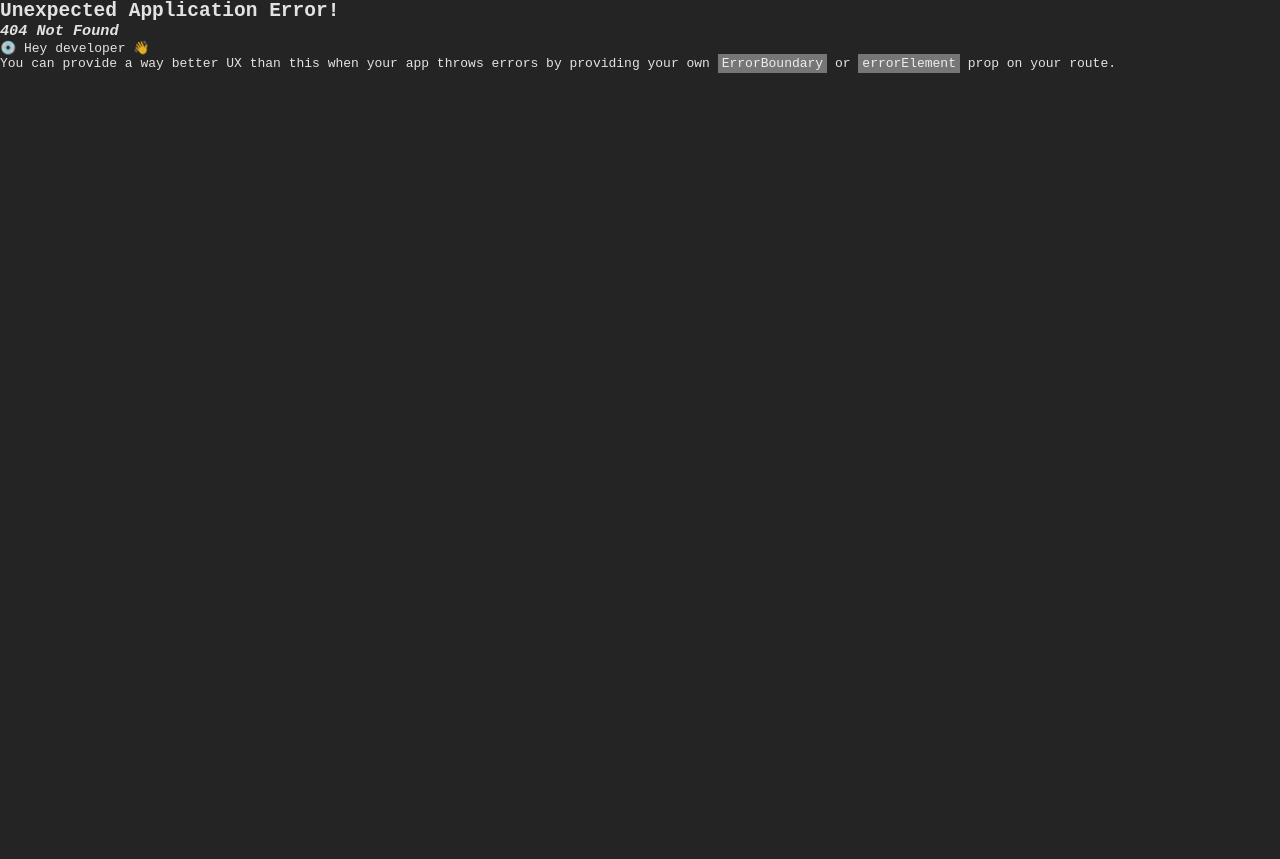
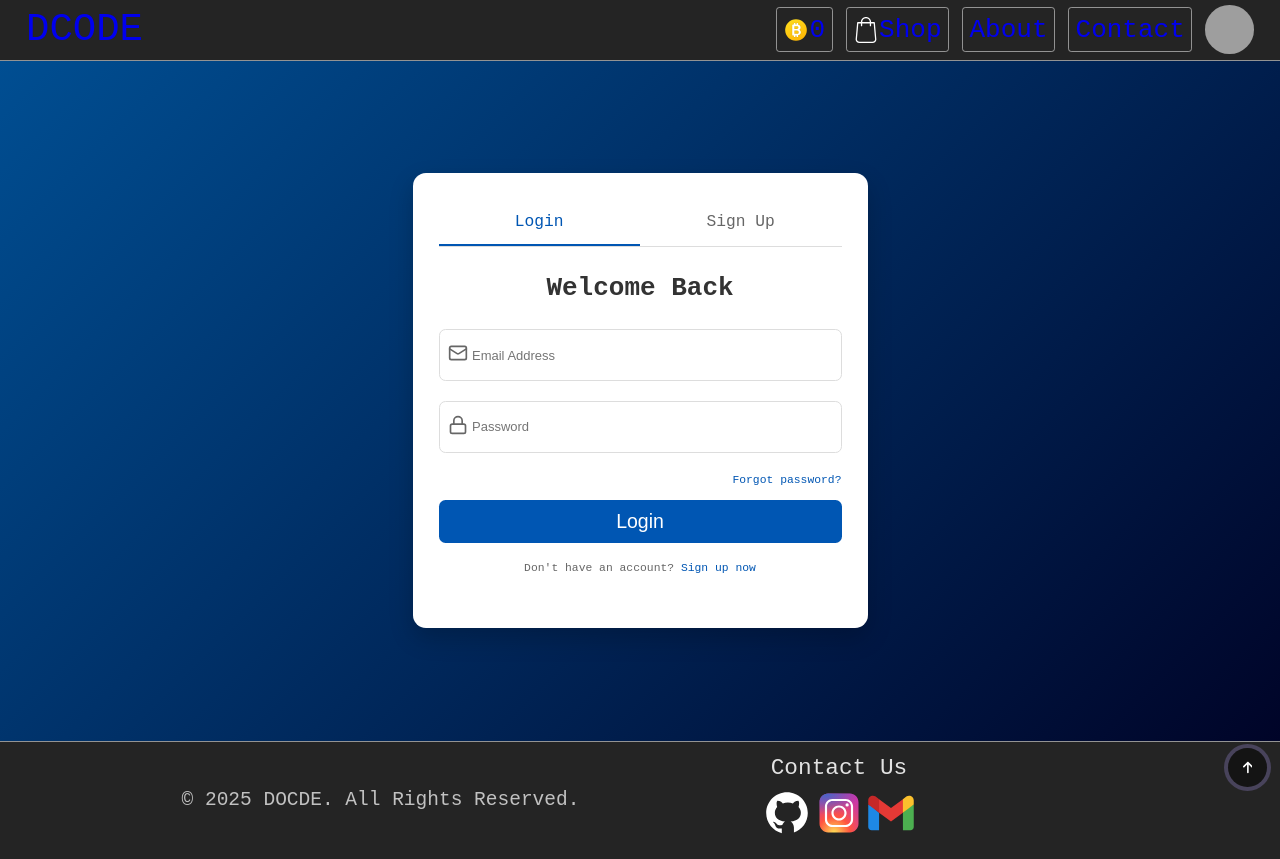
Before and after one commit to devclub-nstru/DCODE-frontend, a React (Vite) app in the folder Some-D-coin/: page /login in a window 1280 px wide. Before the commit this address had no page. Before the commit the page ends 800 px from the top, so only its background shows below. Built offline with nearby package versions, Linux system fonts and the light colour scheme; grey boxes are pictures that could not be loaded.

Commit message:
Full Layout done...
issues reaming

```diff
--- a/Some-D-coin/src/Layout.jsx
+++ b/Some-D-coin/src/Layout.jsx
@@ -3,8 +3,7 @@ import Header from "./components/Header/Header";
 import Footer from "./components/Footer/Footer";
 import Home from "./components/Home/Home";
 import { Outlet } from "react-router-dom";
-import GitHubIssues from "./components/GitHubIssues/GitHubIssues";
-import Squares from "./components/Element/Squares";
+
 
 function Layout() {
   return (
--- a/Some-D-coin/src/components/GitHubIssues/GitHubIssues.jsx
+++ b/Some-D-coin/src/components/GitHubIssues/GitHubIssues.jsx
@@ -2,7 +2,7 @@ import React, { useState } from "react";
 import "./GitHubIssues.css"; // Make sure to create this CSS file
 
 const GitHubIssues = () => {
-  const [activeTab, setActiveTab] = useState("open");
+  const [activeTab, setActiveTab] = useState("Available");
   const [issues, setIssues] = useState([
     {
       id: 1,
@@ -222,16 +222,16 @@ const GitHubIssues = () => {
         <div className="tabs-container">
           <div className="tabs">
             <button
-              className={`tab ${activeTab === "open" ? "active" : ""}`}
-              onClick={() => setActiveTab("open")}
+              className={`tab ${activeTab === "Available" ? "active" : ""}`}
+              onClick={() => setActiveTab("Available")}
             >
-              Open <span className="count">15</span>
+              Available <span className="count">15</span>
             </button>
             <button
-              className={`tab ${activeTab === "closed" ? "active" : ""}`}
-              onClick={() => setActiveTab("closed")}
+              className={`tab ${activeTab === "Assigned" ? "active" : ""}`}
+              onClick={() => setActiveTab("Assigned")}
             >
-              Closed <span className="count">19</span>
+              Assigned <span className="count">19</span>
             </button>
           </div>
           <div className="filters">
@@ -302,7 +302,7 @@ const GitHubIssues = () => {
               {issue.labels.includes("assignment-available") && (
                 <button class="btn">
                   <span class="btn__visible">Buy Now</span>
-                  <span class="btn__invisible">
+                  <span class="btn__invisible ">
                     {" "}
                     <svg
                       xmlns="http://www.w3.org/2000/svg"
--- a/Some-D-coin/src/components/Header/Header.jsx
+++ b/Some-D-coin/src/components/Header/Header.jsx
@@ -7,7 +7,9 @@ function navbar() {
     <>
       <nav id="nav-bar">
         <div className="logo">
-          <span id="logo">DCODE</span>
+          <a href="/#">
+            <span id="logo">DCODE</span>
+          </a>
         </div>
         <div className="nav-items">
           <NavLink to="/#" className="item">
@@ -69,10 +71,10 @@ function navbar() {
           <NavLink to="/about" className="item">
             About
           </NavLink>
-          <NavLink to="contact" className="item">
+          <NavLink to="/contact" className="item">
             Contact
           </NavLink>
-          <NavLink to="/#" id="account">
+          <NavLink to="/login" id="account">
             <img
               src="https://cdn.pixabay.com/photo/2022/06/05/07/04/person-7243410_1280.png"
               alt=""
--- /dev/null
+++ b/Some-D-coin/src/components/Login/Login.jsx
@@ -0,0 +1,230 @@
+import React, { useState } from 'react';
+import { Mail, Lock, User } from 'lucide-react';
+
+const styles = {
+  authContainer: {
+    minHeight: '85vh',
+    background: 'linear-gradient(135deg, #004e92 0%, #000428 100%)',
+    display: 'flex',
+    alignItems: 'center',
+    justifyContent: 'center',
+  },
+  authForm: {
+    background: 'white',
+    padding: '2rem',
+    borderRadius: '1rem',
+    boxShadow: '0 10px 25px rgba(0, 0, 0, 0.2)',
+    width: '100%',
+    maxWidth: '35rem',
+    position: 'relative',
+    minHeight: '35rem',
+  },
+  formTitle: {
+    textAlign: 'center',
+    marginBottom: '2rem',
+    color: '#333',
+    fontSize: '2rem',
+    fontWeight: 600,
+  },
+  formGroup: {
+    marginBottom: '1.5rem',
+  },
+  formInput: {
+    width: '100%',
+    minHeight: '4rem',
+    padding: '0.75rem',
+    paddingLeft: '2.5rem',
+    border: '1px solid #ddd',
+    borderRadius: '0.5rem',
+    fontSize: '1rem',
+    transition: 'border-color 0.2s',
+    outline: 'none',
+  },
+  formButton: {
+    width: '100%',
+    padding: '0.75rem',
+    background: '#0056b3',
+    color: 'white',
+    border: 'none',
+    borderRadius: '0.5rem',
+    fontSize: '1.5rem',
+    cursor: 'pointer',
+    transition: 'background-color 0.2s',
+  },
+  formLink: {
+    color: '#0056b3',
+    textDecoration: 'none',
+    fontSize: '0.875rem',
+    cursor: 'pointer',
+  },
+  authTabs: {
+    display: 'flex',
+    marginBottom: '2rem',
+    borderBottom: '1px solid #ddd',
+    fontSize: '1.25rem',
+  },
+  authTab: (isActive) => ({
+    flex: 1,
+    padding: '1rem',
+    textAlign: 'center',
+    cursor: 'pointer',
+    color: isActive ? '#0056b3' : '#666',
+    borderBottom: isActive ? '2px solid #0056b3' : 'none',
+    transition: 'all 0.2s',
+  }),
+  formFooter: {
+    textAlign: 'center',
+    marginTop: '1.5rem',
+    fontSize: '0.875rem',
+    color: '#666',
+  },
+  iconContainer: {
+    position: 'absolute',
+    left: '0.75rem',
+    top: '50%',
+    transform: 'translateY(-50%)',
+    color: '#666',
+  },
+  inputContainer: {
+    position: 'relative',
+  },
+  forgotPassword: {
+    textAlign: 'right',
+    marginBottom: '1rem',
+  },
+};
+
+function App() {
+  const [isLogin, setIsLogin] = useState(true);
+
+  const LoginForm = () => (
+    <form onSubmit={(e) => e.preventDefault()}>
+      <div style={styles.formGroup}>
+        <div style={styles.inputContainer}>
+          <input
+            type="email"
+            style={styles.formInput}
+            placeholder="Email Address"
+            required
+          />
+          <div style={styles.iconContainer}>
+            <Mail size={20} />
+          </div>
+        </div>
+      </div>
+      <div style={styles.formGroup}>
+        <div style={styles.inputContainer}>
+          <input
+            type="password"
+            style={styles.formInput}
+            placeholder="Password"
+            required
+          />
+          <div style={styles.iconContainer}>
+            <Lock size={20} />
+          </div>
+        </div>
+      </div>
+      <div style={styles.forgotPassword}>
+        <a href="#" style={styles.formLink}>Forgot password?</a>
+      </div>
+      <button type="submit" style={styles.formButton}>
+        Login
+      </button>
+    </form>
+  );
+
+  const SignupForm = () => (
+    <form onSubmit={(e) => e.preventDefault()}>
+      <div style={styles.formGroup}>
+        <div style={styles.inputContainer}>
+          <input
+            type="text"
+            style={styles.formInput}
+            placeholder="Full Name"
+            required
+          />
+          <div style={styles.iconContainer}>
+            <User size={20} />
+          </div>
+        </div>
+      </div>
+      <div style={styles.formGroup}>
+        <div style={styles.inputContainer}>
+          <input
+            type="email"
+            style={styles.formInput}
+            placeholder="Email Address"
+            required
+          />
+          <div style={styles.iconContainer}>
+            <Mail size={20} />
+          </div>
+        </div>
+      </div>
+      <div style={styles.formGroup}>
+        <div style={styles.inputContainer}>
+          <input
+            type="password"
+            style={styles.formInput}
+            placeholder="Password"
+            required
+          />
+          <div style={styles.iconContainer}>
+            <Lock size={20} />
+          </div>
+        </div>
+      </div>
+      <button type="submit" style={styles.formButton}>
+        Sign Up
+      </button>
+    </form>
+  );
+
+  return (
+    <div style={styles.authContainer}>
+      <div style={styles.authForm}>
+        <div style={styles.authTabs}>
+          <div
+            style={styles.authTab(isLogin)}
+            onClick={() => setIsLogin(true)}
+          >
+            Login
+          </div>
+          <div
+            style={styles.authTab(!isLogin)}
+            onClick={() => setIsLogin(false)}
+          >
+            Sign Up
+          </div>
+        </div>
+
+        <h1 style={styles.formTitle}>
+          {isLogin ? 'Welcome Back' : 'Create Account'}
+        </h1>
+
+        {isLogin ? <LoginForm /> : <SignupForm />}
+
+        <div style={styles.formFooter}>
+          {isLogin ? (
+            <p>
+              Don't have an account?{' '}
+              <span style={styles.formLink} onClick={() => setIsLogin(false)}>
+                Sign up now
+              </span>
+            </p>
+          ) : (
+            <p>
+              Already have an account?{' '}
+              <span style={styles.formLink} onClick={() => setIsLogin(true)}>
+                Login here
+              </span>
+            </p>
+          )}
+        </div>
+      </div>
+    </div>
+  );
+}
+
+export default App;
--- a/Some-D-coin/src/main.jsx
+++ b/Some-D-coin/src/main.jsx
@@ -8,6 +8,7 @@ import Home from './components/Home/Home.jsx'
 import Contact from './components/Contact/Contact.jsx'
 import About from './components/About/About.jsx'
 import GitHubIssues from './components/GitHubIssues/GitHubIssues.jsx'
+import Login from './components/Login/Login.jsx'
 
 
 
@@ -19,6 +20,7 @@ const router = createBrowserRouter(
       <Route path='shop' element={<GitHubIssues/>} />
       <Route path='about' element={<About/>} />
       <Route path='contact' element={<Contact/>} />
+      <Route path='login' element={<Login/>} />
     </Route>
   )
 )
```
